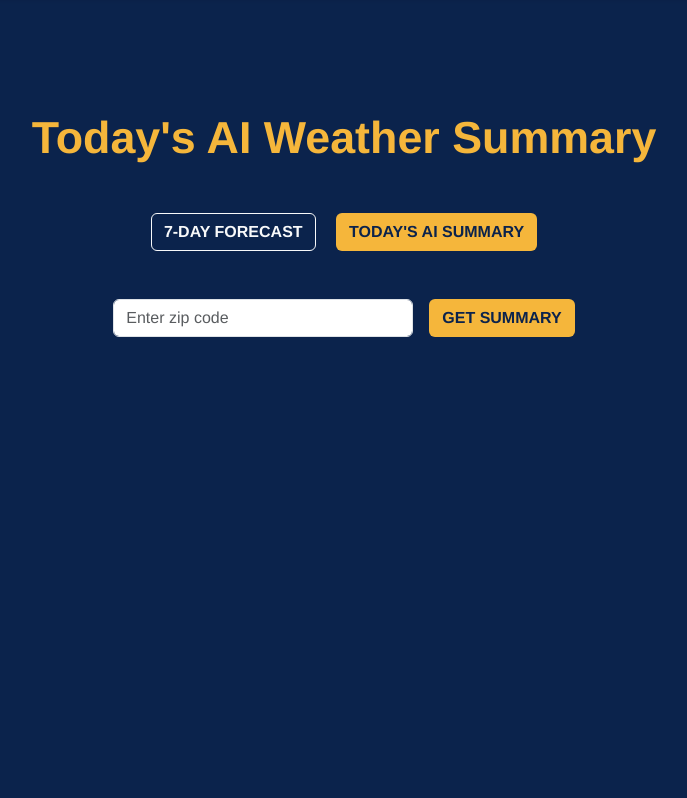
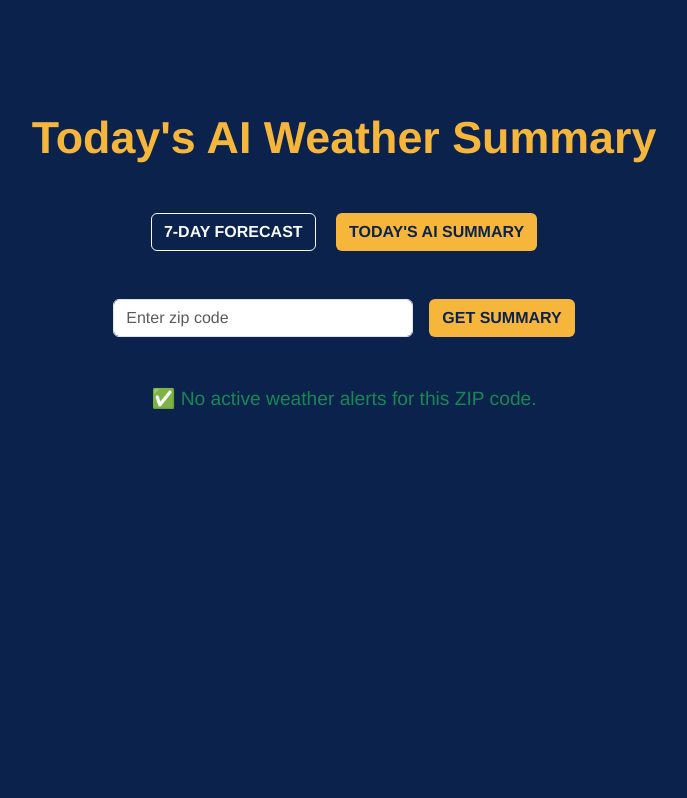
Before and after one commit to CS-2340-Proj1/weather-app, a Django app: page /weather/summary/ in a window 1280 px wide. Shown: the part 67-865 px from the top of the page, without its empty margins (296-983 px from the left). Run offline with Django 5.2, Linux system fonts and the light colour scheme; a user stored in the database is signed in; some libraries are stand-ins or nearby versions.

Commit message:
pushed for alerts and main page search bar complete

```diff
--- a/weather/templates/weather/summary.html
+++ b/weather/templates/weather/summary.html
@@ -6,37 +6,23 @@
     <h2 class="text-center mb-5" style="font-weight: bold; font-size: 2.8rem;">Today's AI Weather Summary</h2>
 
     <div class="text-center mb-5">
-      <a
-        href="{% url 'weather.forecast' %}?zip_code={{ zip_code }}&unit={{ unit }}"
-        class="btn btn-outline-light me-3"
-        style="font-family: 'Helvetica', 'Arial', sans-serif; font-weight: bold; text-transform: uppercase;"
-      >
+      <a href="{% url 'weather.forecast' %}?zip_code={{ zip_code }}&unit={{ unit }}" class="btn btn-outline-light me-3"
+        style="font-family: 'Helvetica', 'Arial', sans-serif; font-weight: bold; text-transform: uppercase;">
         7-Day Forecast
       </a>
-      <a
-        href="{% url 'weather.summary' %}?zip_code={{ zip_code }}&unit={{ unit }}"
-        class="btn"
-        style="background-color: #F5B63B; color: #0B234C; font-family: 'Helvetica', 'Arial', sans-serif; font-weight: bold; text-transform: uppercase;"
-      >
+      <a href="{% url 'weather.summary' %}?zip_code={{ zip_code }}&unit={{ unit }}" class="btn"
+        style="background-color: #F5B63B; color: #0B234C; font-family: 'Helvetica', 'Arial', sans-serif; font-weight: bold; text-transform: uppercase;">
         Today's AI Summary
       </a>
     </div>
 
     <form method="get" class="d-flex justify-content-center mb-5">
-      <input
-        id="zip_input"
-        name="zip_code"
-        type="text"
-        class="form-control me-3"
-        style="max-width: 300px; font-family: 'Helvetica', 'Arial', sans-serif;"
-        placeholder="Enter zip code"
-        value="{{ zip_code|default_if_none:'' }}"
-        onfocus="this.select();"
-      />
+      <input id="zip_input" name="zip_code" type="text" class="form-control me-3"
+        style="max-width: 300px; font-family: 'Helvetica', 'Arial', sans-serif;" placeholder="Enter zip code"
+        value="{{ zip_code|default_if_none:'' }}" onfocus="this.select();" />
       <input type="hidden" name="unit" value="{{ unit }}" />
       <button class="btn"
-        style="background-color: #F5B63B; color: #0B234C; font-family: 'Helvetica', 'Arial', sans-serif; font-weight: bold; text-transform: uppercase;"
-      >
+        style="background-color: #F5B63B; color: #0B234C; font-family: 'Helvetica', 'Arial', sans-serif; font-weight: bold; text-transform: uppercase;">
         Get Summary
       </button>
     </form>
@@ -48,14 +34,34 @@
     {% endif %}
 
     {% if summary %}
-      <div class="p-4 mb-4" style="background-color: #F5B63B; color: #0B234C; border-radius: 10px; font-size: 1.5rem; text-align: center; font-family: 'Helvetica', 'Arial', sans-serif; font-weight: bold;">
+    <div class="p-4 mb-4"
+      style="background-color: #F5B63B; color: #0B234C; border-radius: 10px; font-size: 1.5rem; text-align: center; font-family: 'Helvetica', 'Arial', sans-serif; font-weight: bold;">
       {{ summary }}
     </div>
     {% endif %}
 
     {% if suggestions %}
-      <div class="p-4" style="background-color: #F5B63B; color: #0B234C; border-radius: 10px; font-size: 1.4rem; text-align: center; font-family: 'Helvetica', 'Arial', sans-serif; font-weight: bold;">
+    <div class="p-4"
+      style="background-color: #F5B63B; color: #0B234C; border-radius: 10px; font-size: 1.4rem; text-align: center; font-family: 'Helvetica', 'Arial', sans-serif; font-weight: bold;">
       {{ suggestions|linebreaksbr }}
+    </div>
+    {% endif %}
+
+    {% if alerts_data %}
+    <div class="mt-5 p-4" style="background-color: #dc3545; color: white; border-radius: 10px;">
+      <h4 class="mb-3 text-center" style="font-weight: bold;">⚠️ Active Weather Alerts</h4>
+      <ul style="list-style-type: none; padding-left: 0;">
+        {% for alert in alerts_data %}
+        <li class="mb-4">
+          <strong>{{ alert.properties.event }}</strong>: {{ alert.properties.headline }}<br>
+          <small style="white-space: pre-line;">{{ alert.properties.description }}</small>
+        </li>
+        {% endfor %}
+      </ul>
+    </div>
+    {% else %}
+    <div class="mt-5 text-center text-success" style="font-size: 1.2rem;">
+      ✅ No active weather alerts for this ZIP code.
     </div>
     {% endif %}
 
--- a/weather/views.py
+++ b/weather/views.py
@@ -28,6 +28,17 @@ def index(request):
             weather_data = resp.json()
             lat = weather_data['coord']['lat']
             lon = weather_data['coord']['lon']
+            # Fetch alerts from NOAA using lat/lon
+            alerts_url = f"https://api.weather.gov/alerts/active?point={lat},{lon}"
+            alerts_data = None
+
+            try:
+                alert_resp = requests.get(alerts_url, headers={'User-Agent': 'weather-app/1.0'})
+                if alert_resp.status_code == 200:
+                    alert_json = alert_resp.json()
+                alerts_data = alert_json['features'] if alert_json['features'] else []
+            except Exception as e:
+                alerts_data = []
         else:
             error_message = "Invalid ZIP code—could not retrieve weather."
 
```
Also changed, not shown: home/templates/home/index.html (+10 -11 lines), db.sqlite3. Lines whose indentation alone changed are shown as unchanged.
